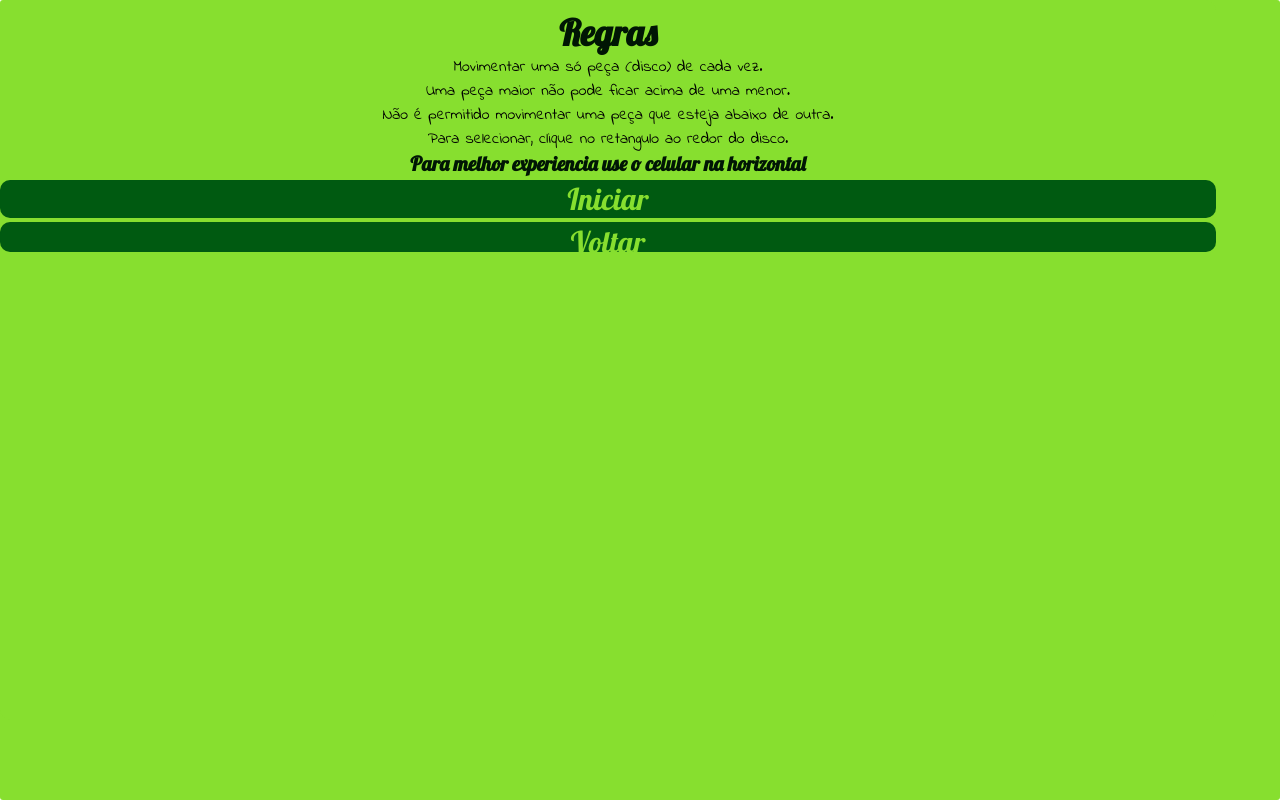
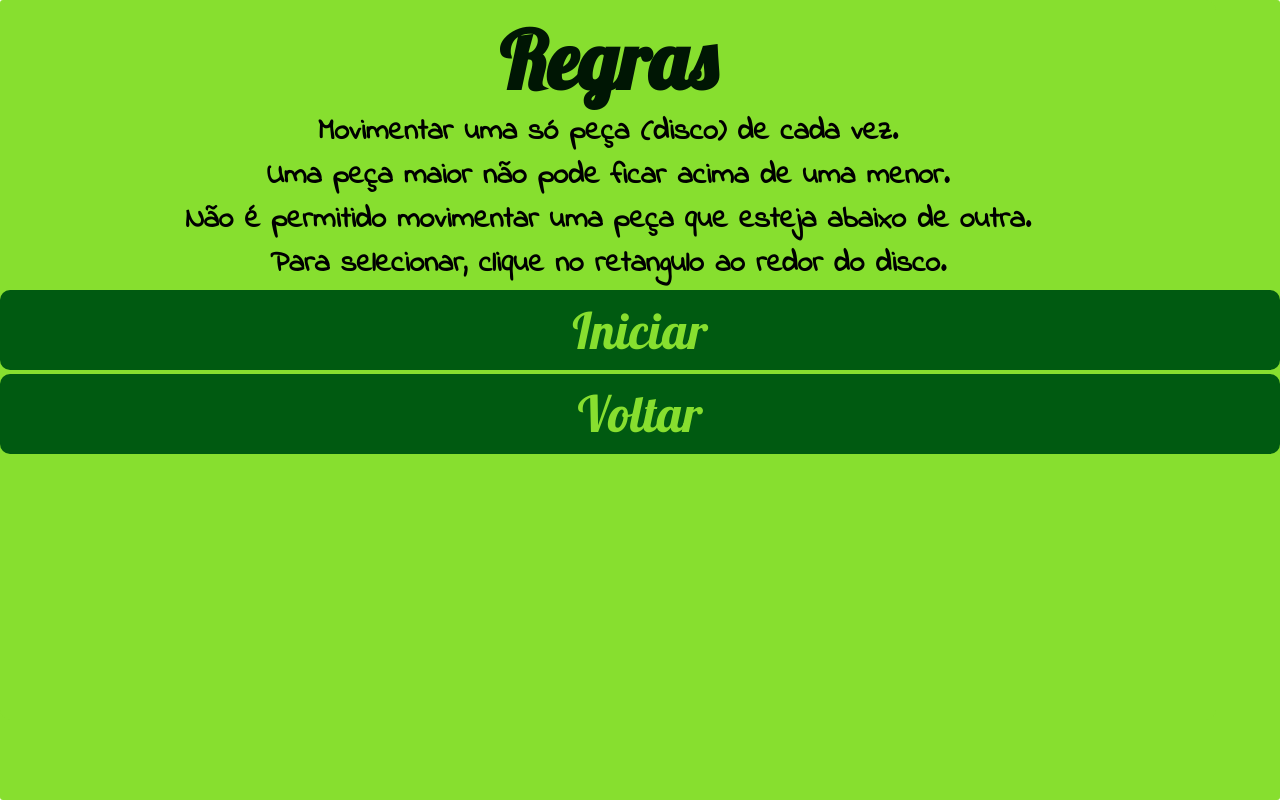
Before and after one commit to Kenzie-Academy-Brasil-Developers/m2-entrega-torre-de-hanoi-sprint-1a-lancao2, a plain HTML site: page index.html in a window 1280 px wide. Both pictures are taken after a click on the button "Regras". Drawn offline with Linux system fonts and the light colour scheme.

Commit message:
ADD: Criacao da versao Desktop

```diff
--- a/style.css
+++ b/style.css
@@ -95,7 +95,6 @@ main{
       transform: translateX(0);
     }
   }
-
 #rule h2{
     font-family: Lobster, cursive;
     color: rgb(0, 22, 4);
@@ -105,6 +104,7 @@ main{
 #rule p{
     font-family: Indie Flower, cursive;
     font-size: 16;
+    font-weight: 600;
 }
 
 #rule h3{
@@ -116,7 +116,7 @@ main{
     border-radius: 10px;
     border: none;
     margin-top: 4px;
-    width: 95vw;
+    width: 100vw;
     font-size: 30px;
     background-color: rgb(0, 90, 17);
     color: rgb(135, 223, 47);
@@ -127,7 +127,8 @@ main{
     border-radius: 10px;
     border: none;
     margin-top: 4px;
-    width: 95vw;
+    width: 100vw;
+    line-height: 10px;
     font-size: 30px;
     background-color: rgb(0, 90, 17);
     color: rgb(135, 223, 47);
@@ -137,7 +138,7 @@ main{
     font-family: Lobster, cursive;
     line-height: 20px;
     margin-top: 5px;
-    width: 97vw;
+    width: 100vw;
     height: 30px;
     border: none;
     border-radius: 2px;
@@ -145,3 +146,35 @@ main{
     color: rgb(135, 223, 47);
 
 }
+h4{
+    padding-top: 120px;
+    text-align: center;
+    font-family: Lobster, cursive;
+    font-size: 2em;
+}
+
+@media screen and (min-width : 321px){
+    #rule h2{
+        font-size: 80px;
+    }
+    #rule p{
+        font-size: 30px;
+    }
+    #rule h3{
+        display: none;
+    }
+    #rule .start{
+        height: 10vh;
+        font-size: 50px;
+    }
+    #rule .back1page{
+        height: 10vh;
+        font-size: 50px;
+    }
+    .back1page{
+        height: 15vh;
+    }
+    main{
+        padding-top: 0;
+    }
+}
```
